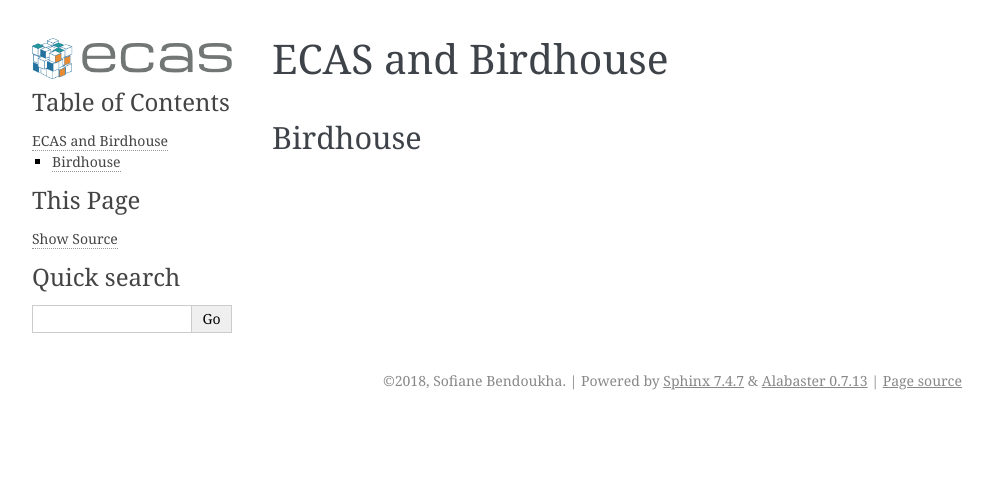
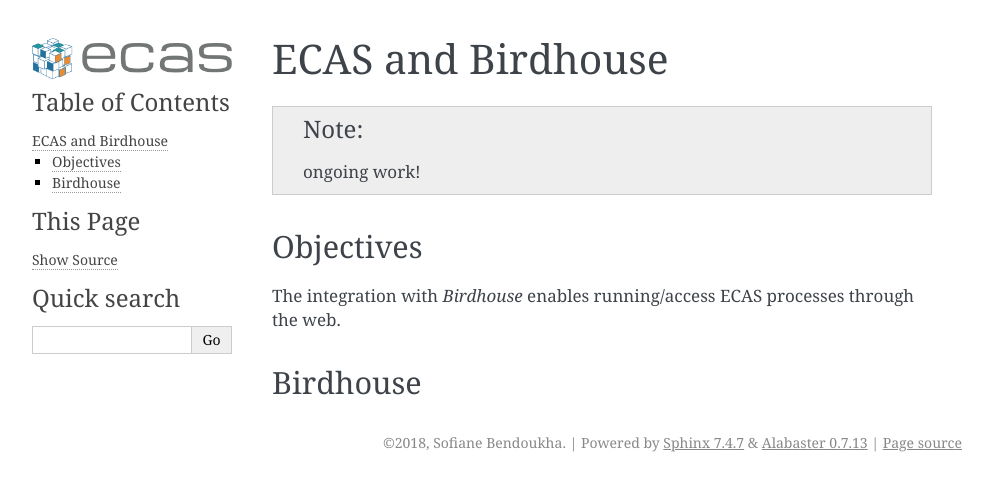
Before and after one commit to statiksof/ee-docs, a Sphinx documentation site: the page built from source/ecas-birdhouse.rst, in a window 1280 px wide. Shown: the top 491 px of the page, without its empty margins (148-1141 px from the left). Built offline with Sphinx 7.4.7, drawn with Linux system fonts in a browser that asks for light colours.

Commit message:
Update ecas-birdhouse.rst

```diff
--- a/source/ecas-birdhouse.rst
+++ b/source/ecas-birdhouse.rst
@@ -8,5 +8,12 @@
 ECAS and Birdhouse
 ==================
 
+.. note:: ongoing work!
+
+Objectives
+----------
+
+The integration with *Birdhouse* enables running/access ECAS processes through the web.
+
 Birdhouse
 ---------
```
